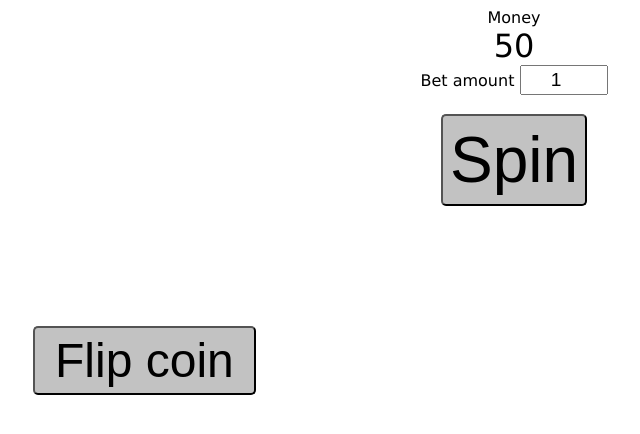
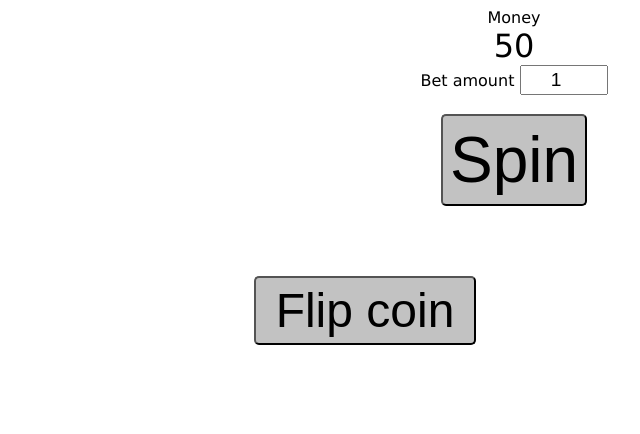
Before and after one commit to Pizzacoder6721/The_money_bet, a plain HTML site: page index.html in a window 1280 px wide. Shown: the whole page, without its empty margins (126-766 px from the left). Drawn offline with Linux system fonts and the light colour scheme.

Commit message:
Update Style.css

```diff
--- a/Style.css
+++ b/Style.css
@@ -36,9 +36,9 @@ body{
     left: 1px;
 }
 #coinFlipBtn {
-    position: absolute;
-    left: 150px;
-    top: 100px;
+    position: relative;
+    right: 150px;
+    top: 50px;
     background-color: hsl(0, 0%, 76%);
     font-size: 3em;
     padding: 5px 20px;
```
